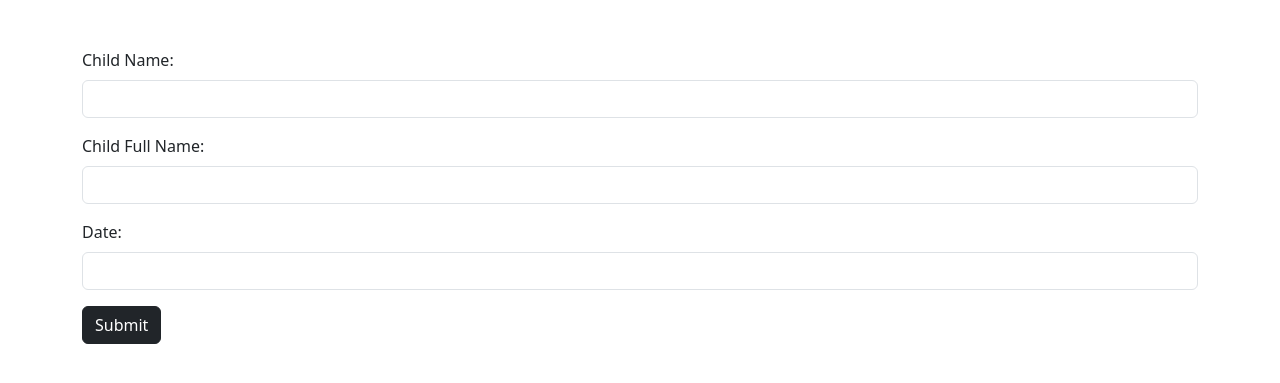
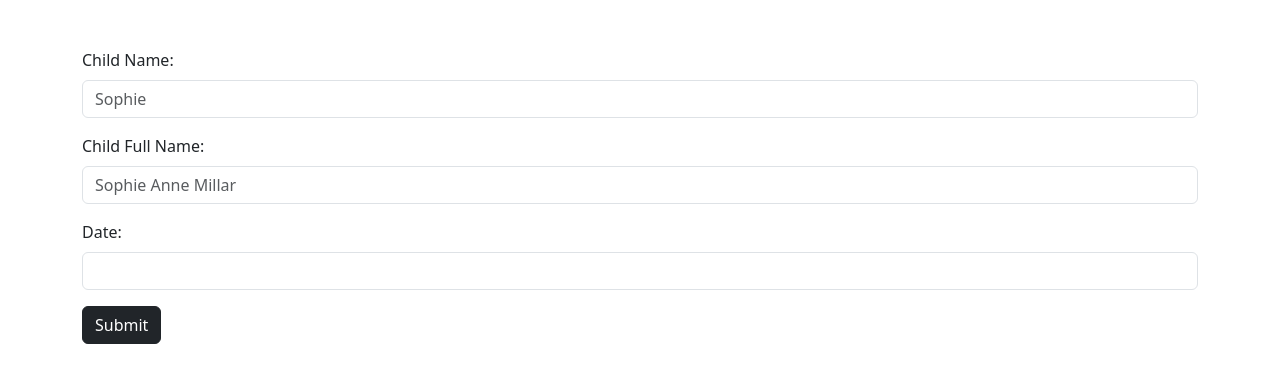
Before and after one commit to Niels-Bored/Book-Maker, a Flask app: page /form/ in a window 1280 px wide. Shown: the top 383 px of the page. Run offline with Flask 2, Linux system fonts and the light colour scheme.

Commit message:
Update form.html to add placeholder text
added placeholder text to form fields

```diff
--- a/templates/form.html
+++ b/templates/form.html
@@ -12,11 +12,11 @@
     <form class="container mx-auto mt-5" action="/getbook">
         <div class="mb-3">
             <label class="form-label">Child Name:</label>
-            <input type="text" class="form-control" name="child_name" required>
+            <input type="text" class="form-control" name="child_name" placeholder="Sophie" required>
         </div>
         <div class="mb-3">
             <label class="form-label">Child Full Name:</label>
-            <input type="text" class="form-control" name="child_fullname" required>
+            <input type="text" class="form-control" name="child_fullname" placeholder="Sophie Anne Millar" required>
         </div>
         <div class="mb-3">
             <label class="form-label">Date:</label>
```
